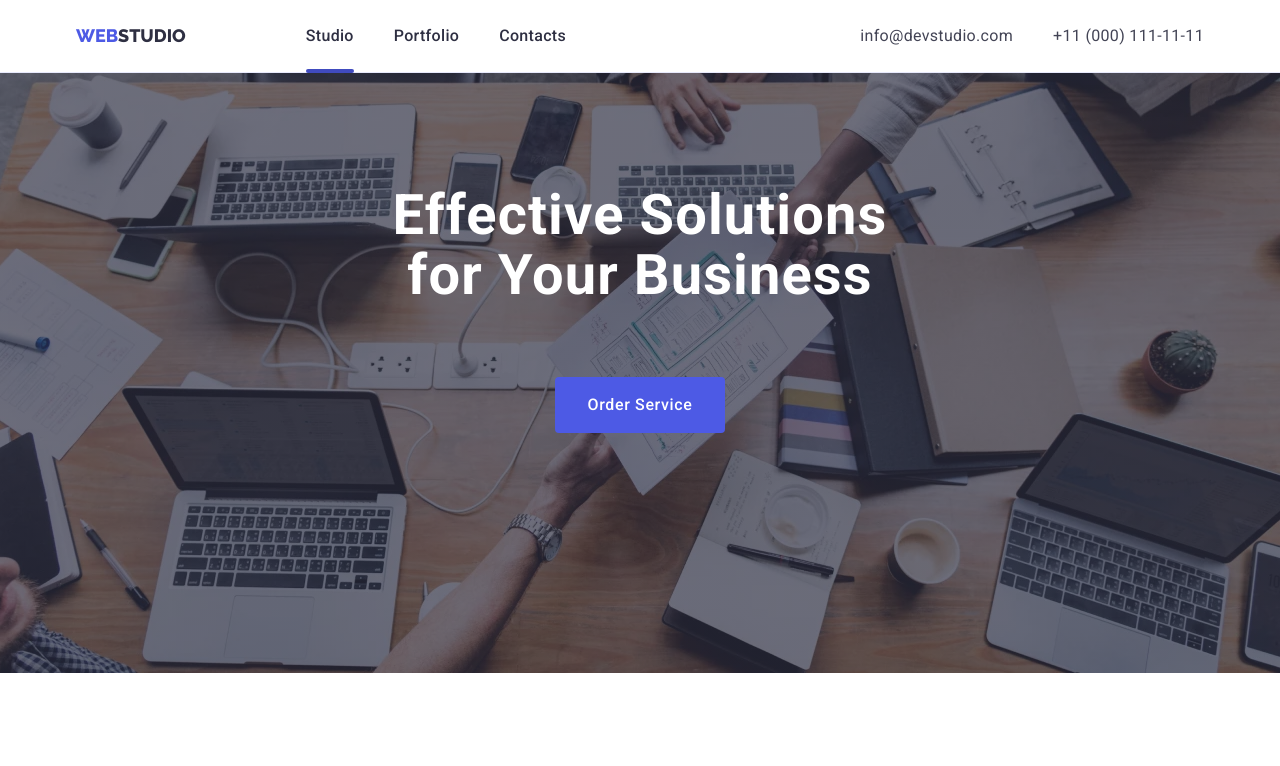
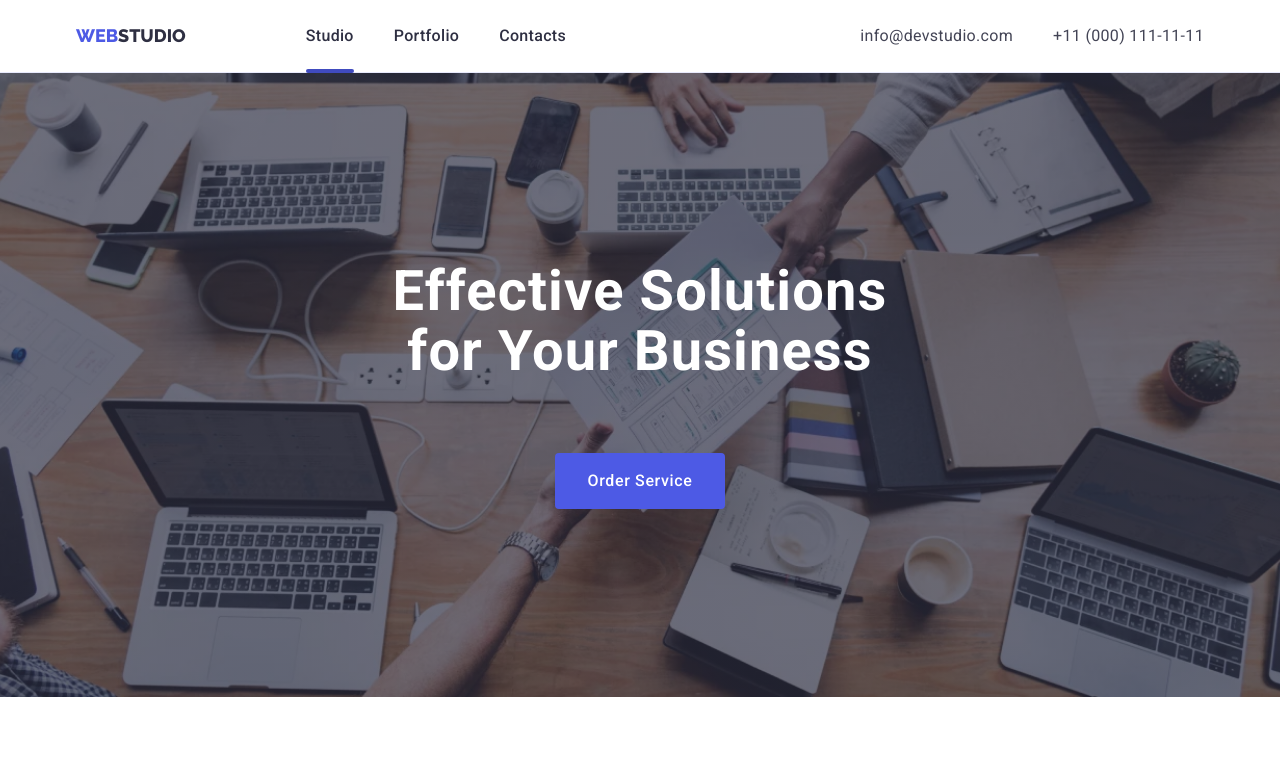
Before and after one commit to mykola21/goit-markup-hw-07, a plain HTML site: page index.html in a window 1280 px wide. Shown: the top 766 px of the page. Drawn offline with nearby package versions, Linux system fonts and the light colour scheme.

Commit message:
red-padding-hero

```diff
--- a/css/style.css
+++ b/css/style.css
@@ -377,6 +377,8 @@ button {
         rgba(46, 47, 66, 0.7)
       ),
       url(../images/hero/Dark-bg_desk@1x.webp);
+
+    padding: 188px 0;
   }
 
   @media (min-device-pixel-ratio: 2),
@@ -421,7 +423,6 @@ button {
 @media screen and (min-width: 1158px) {
   .hero {
     max-width: 1400px;
-    height: 600px;
   }
 }
 .btn-hero {
```
